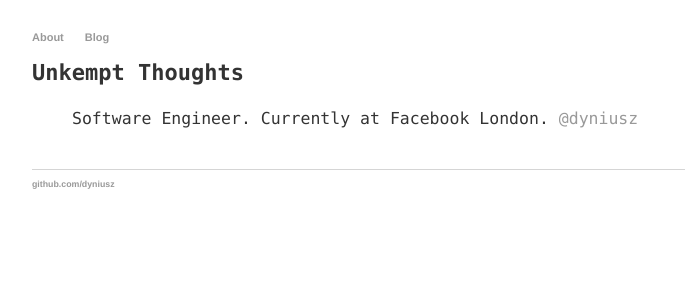
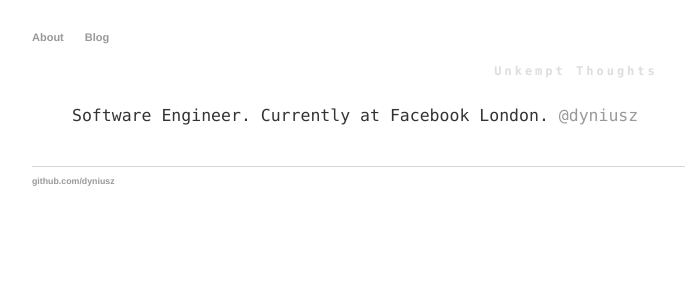
Before and after one commit to dyniusz/dyniusz.github.io-old, a Jekyll site: the page built from about/index.html, in a window 1280 px wide. Shown: the top 300 px of the page, without its empty margins (64-749 px from the left). Built offline with Jekyll 4.4.1, drawn with Linux system fonts in a browser that asks for light colours.

Commit message:
Update main.css

```diff
--- a/css/main.css
+++ b/css/main.css
@@ -6,6 +6,16 @@ body {
   line-height: 1.3;
   color: #333;
 }
+
+h1 {
+  margin: 20px 0 25px 0;
+  text-align: center;
+  letter-spacing: 3px;
+  font-size: 12px;
+  color: #ddd;
+  border: none;
+}
+
 nav ul, footer ul {
     font-family:'Helvetica', 'Arial', 'Sans-Serif';
     padding: 0px;
```
